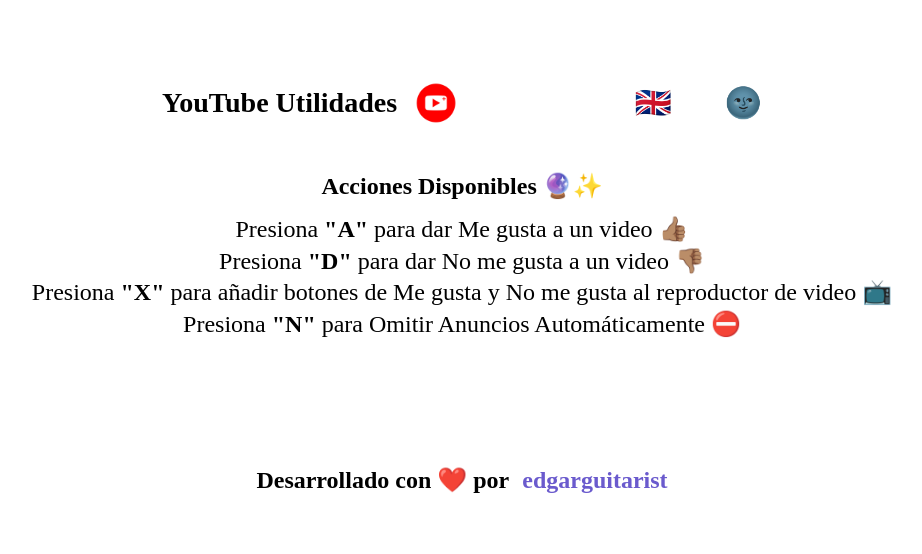
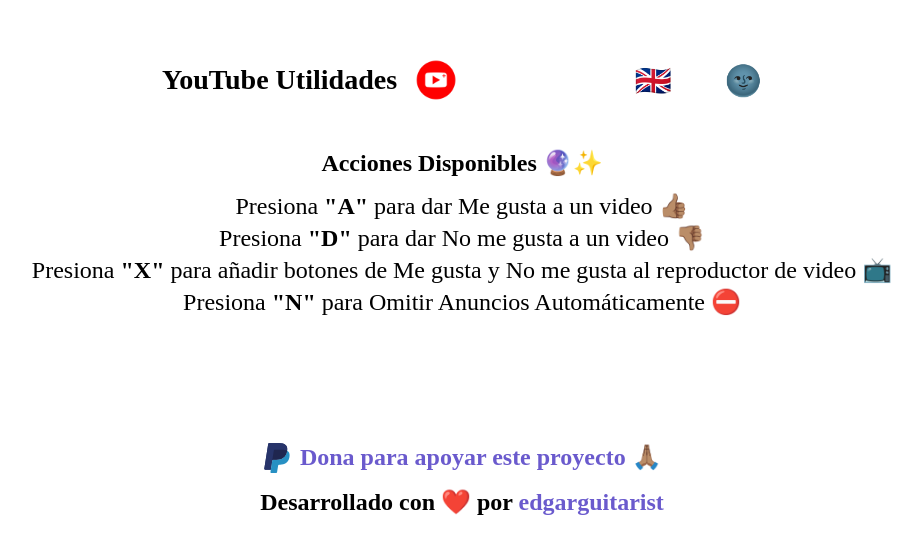
Before and after one commit to edgarguitarist/Youtube-Utilities-Chrome-Extension, a browser extension: page index.html in a window 1280 px wide. Shown: the part 136-690 px from the top of the page, without its empty margins (178-1100 px from the left). Drawn offline with Linux system fonts and the light colour scheme.

Commit message:
Update styles and add donation link

```diff
--- a/index.html
+++ b/index.html
@@ -35,7 +35,6 @@
       a {
         color: slateblue;
         text-decoration: none;
-        margin-left: 5px;
       }
 
       a:hover {
@@ -123,6 +122,19 @@
       #lang-toggle + #label-lang-toggle::before {
         content: "🇪🇨";
       }
+
+      a#donate {
+        display: flex;
+        width: 100%;
+        text-align: center;
+        justify-content: center;
+        img {
+          width: 20px;
+          height: 20px;
+          margin-right: 5px;
+        }
+      }
+
     </style>
     <script type="module" src="load.js"></script>
   </head>
@@ -173,9 +185,15 @@
     </div>
   </body>
   <footer>
+    <h4>
+      <a id="donate" href="https://paypal.me/edgarguitarist" target="_blank">
+        <img src="images/paypal-seeklogo.svg" alt="paypal logo">
+        <span id="donate_text">Donate to support the project 🙏🏽</span>
+      </a>
+    </h4>
     <h4 id="developer">
-      Developed with ❤️ by
-      <a href="https://github.com/edgarguitarist">edgarguitarist</a>
+      <span id="developer_text">Developed with ❤️ by</span>
+      <a href="https://github.com/edgarguitarist" target="_blank">edgarguitarist</a>
     </h4>
   </footer>
 </html>
--- a/load.js
+++ b/load.js
@@ -44,35 +44,35 @@
 
 if (darkModeToggle !== null) {
     darkModeToggle.addEventListener('change', function () {
-        setValue('DarkMode',darkModeToggle.checked, function (value) {
+        setValue('DarkMode', darkModeToggle.checked, function (value) {
             darkModeToggle.checked = value;
         });
     });
 
     langToggle.addEventListener('change', function () {
-        setValue('Lang',langToggle.checked, function (value) {
+        setValue('Lang', langToggle.checked, function (value) {
             langToggle.checked = value;
             handleLangToggle();
         });
     });
 
     secondsInput.addEventListener('change', function () {
-        setValue('seconds',secondsInput.value, function (value) {
+        setValue('seconds', secondsInput.value, function (value) {
             secondsInput.value = value;
         });
     });
 
     body.onload = function () {
-        getValue('DarkMode',function (value) {
+        getValue('DarkMode', function (value) {
             darkModeToggle.checked = value;
         });
 
-        getValue('Lang',function (value) {
+        getValue('Lang', function (value) {
             langToggle.checked = value;
             handleLangToggle();
         });
 
-        getValue('seconds',function (value) {
+        getValue('seconds', function (value) {
             secondsInput.value = value;
         });
     };
@@ -106,7 +106,8 @@
         dislikeAction: 'Presiona <strong>"D"</strong> para dar No me gusta a un video 👎🏽',
         playerButtonsAction: 'Presiona <strong>"X"</strong> para añadir botones de Me gusta y No me gusta al reproductor de video 📺',
         skipAdsAction: 'Presiona <strong>"N"</strong> para Omitir Anuncios Automáticamente ⛔',
-        developer: 'Desarrollado con ❤️ por <a href="https://github.com/edgarguitarist">edgarguitarist</a>'
+        developer_text: 'Desarrollado con ❤️ por',
+        donate_text: "Dona para apoyar este proyecto 🙏🏽"
     },
     en: {
         title: 'YouTube Utilities',
@@ -117,7 +118,8 @@
         dislikeAction: 'Press <strong>"D"</strong> to Dislike a video 👎🏽',
         playerButtonsAction: 'Press <strong>"X"</strong> to Add Like & Dislike buttons to Video Player 📺',
         skipAdsAction: 'Press <strong>"N"</strong> to Auto-Skip Ads ⛔',
-        developer: 'Developed with ❤️ by <a href="https://github.com/edgarguitarist">edgarguitarist</a>'
+        developer_text: 'Developed with ❤️ by',
+        donate_text: "Donate to support the project 🙏🏽"
     }
 };
 
@@ -133,6 +135,7 @@
     document.getElementById('dislike-action').innerHTML = langTexts.dislikeAction;
     document.getElementById('player-buttons-action').innerHTML = langTexts.playerButtonsAction;
     document.getElementById('skip-ads-action').innerHTML = langTexts.skipAdsAction;
-    document.getElementById('developer').innerHTML = langTexts.developer;
+    document.getElementById('developer_text').innerHTML = langTexts.developer_text;
+    document.getElementById('donate_text').innerHTML = langTexts.donate_text;
 
 }
```
Also changed, not shown: popup.html (+19 -1 lines), images/paypal-seeklogo.svg (added).
